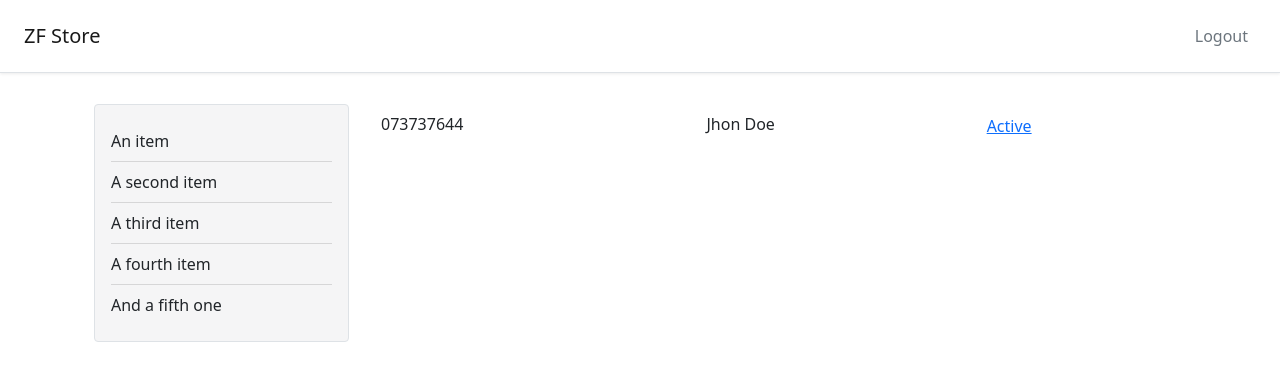
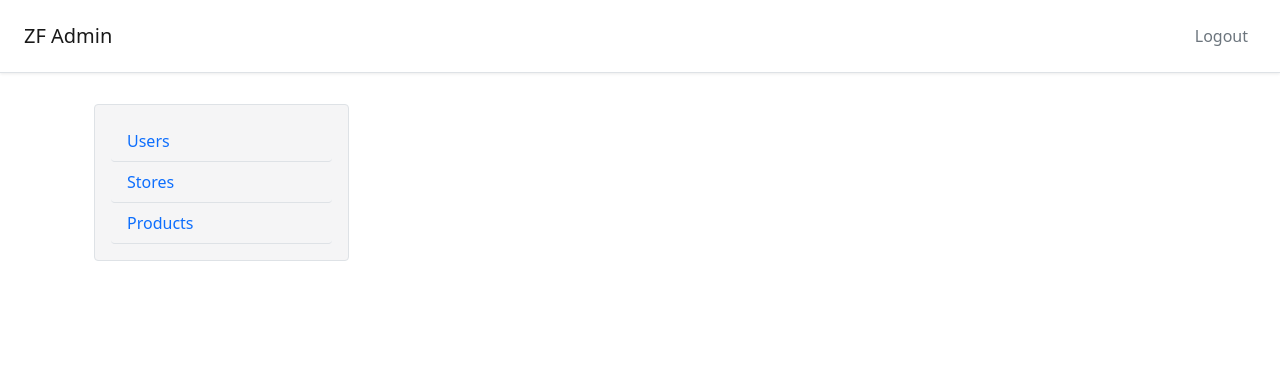
Before and after one commit to ramunaidubobbili/zf-store, a React (Create React App) app: page /admin in a window 1280 px wide. Shown: the top 380 px of the page. Built offline with nearby package versions, Linux system fonts and the light colour scheme.

Commit message:
User page changes

```diff
--- a/src/App.js
+++ b/src/App.js
@@ -1,6 +1,7 @@
 import React from "react";
-import { BrowserRouter as Router, Routes, Route } from "react-router-dom";
+import { Routes, Route } from "react-router-dom";
 
+import Layout from "./components/Layout";
 import Home from "./components/home";
 import Admin from "./components/admin/admin";
 import './custom.css';
@@ -8,14 +9,14 @@ import './custom.css';
 function App() {
   return (
     <div className="App">
-      <Router>
-        <main>
-          <Routes>
-            <Route path="/" element={ <Home/> } />
-            <Route path="admin" element={ <Admin/> } />
-          </Routes>
-        </main>
-      </Router>
+      <main>
+        <Routes>
+          <Route path="/" element={<Layout />}>
+            <Route path="/" element={<Home />} />
+            <Route path="/admin/*" element={<Admin />} />
+          </Route>
+        </Routes>
+      </main>
     </div>
   );
 }
--- /dev/null
+++ b/src/components/Layout.jsx
@@ -0,0 +1,17 @@
+import React from "react";
+import { Outlet } from "react-router-dom";
+
+class Layout extends React.Component{
+    render(){
+        return(
+            <>
+                <main>
+                    <Outlet />
+                </main>
+            </>
+
+        )
+    }
+}
+
+export default Layout;
--- a/src/components/admin/admin.jsx
+++ b/src/components/admin/admin.jsx
@@ -1,52 +1,25 @@
 import React from "react";
-import { Link } from "react-router-dom";
+import { Routes, Route } from "react-router-dom";
+
+import AdminHeader from "./header";
+import LeftMenu from "./left-menu";
+import Users from "./users";
+import Stores from "./stores";
+import Products from "./products";
 
 class Admin extends React.Component{
     render(){
         return(
             <>
-                <header className="header mb-3 d-flex fixed-top border-bottom">
-                    <div className="container-fluid">
-                        <nav className="navbar navbar-expand-lg navbar-light py-md-3">
-                            <div className="container-fluid">
-                                <button className="navbar-toggler" type="button" data-bs-toggle="collapse" data-bs-target="#navbarTogglerDemo03" aria-controls="navbarTogglerDemo03" aria-expanded="false" aria-label="Toggle navigation">
-                                    <span className="navbar-toggler-icon"></span>
-                                </button>
-                                <Link to="/" className="navbar-brand">ZF Store</Link>
-                                <div className="collapse navbar-collapse justify-content-end" id="navbarTogglerDemo03">
-                                    <Link to="/" className="nav-link text-secondary text-center px-2 py-0">
-                                        Logout
-                                    </Link>
-                                </div>
-                            </div>
-                        </nav>
-                    </div>
-                </header>
-
+                <AdminHeader/>
                 <div className="container p-4">
                     <div className="row">
-                        <div className="col-sm-12 col-md-3">
-                            <div className="left-menu p-3 border rounded">
-                                <ul className="list-group list-group-flush">
-                                    <li className="list-group-item px-0">An item</li>
-                                    <li className="list-group-item px-0">A second item</li>
-                                    <li className="list-group-item px-0">A third item</li>
-                                    <li className="list-group-item px-0">A fourth item</li>
-                                    <li className="list-group-item px-0">And a fifth one</li>
-                                </ul>
-                            </div>
-                        </div>
-                        <div className="col-sm-12 col-md-9">
-                            <table className="table table-borderless">
-                                <tbody>
-                                    <tr>
-                                        <td>073737644</td>
-                                        <td>Jhon Doe</td>
-                                        <td><button className="btn btn-link p-0">Active</button></td>
-                                    </tr>
-                                </tbody>
-                            </table>
-                        </div>
+                        <LeftMenu/>
+                        <Routes>
+                            <Route exact path="users" element={ <Users/> } />
+                            <Route path='stores' element={ <Stores/> }/>
+                            <Route path="products" element={ <Products/> } />
+                        </Routes>
                     </div>
                 </div>
             </>
--- /dev/null
+++ b/src/components/admin/header.jsx
@@ -0,0 +1,28 @@
+import React from "react";
+import { Link } from "react-router-dom";
+
+class AdminHeader extends React.Component{
+    render(){
+        return(
+            <header className="header mb-3 d-flex fixed-top border-bottom">
+                <div className="container-fluid">
+                    <nav className="navbar navbar-expand-lg navbar-light py-md-3">
+                        <div className="container-fluid">
+                            <button className="navbar-toggler" type="button" data-bs-toggle="collapse" data-bs-target="#navbarTogglerDemo03" aria-controls="navbarTogglerDemo03" aria-expanded="false" aria-label="Toggle navigation">
+                                <span className="navbar-toggler-icon"></span>
+                            </button>
+                            <Link to="/" className="navbar-brand">ZF Admin</Link>
+                            <div className="collapse navbar-collapse justify-content-end" id="navbarTogglerDemo03">
+                                <Link to="/" className="nav-link text-secondary text-center px-2 py-0">
+                                    Logout
+                                </Link>
+                            </div>
+                        </div>
+                    </nav>
+                </div>
+            </header>
+        )
+    }
+}
+
+export default AdminHeader;
--- /dev/null
+++ b/src/components/admin/left-menu.jsx
@@ -0,0 +1,26 @@
+import React from "react";
+import { NavLink } from "react-router-dom";
+
+class LeftMenu extends React.Component{
+    render(){
+        return(
+            <div className="col-sm-12 col-md-3">
+                <div className="left-menu p-3 border rounded h-100">
+                    <div className="nav flex-column nav-pills" >
+                        <NavLink to="users" activeclassname="active" className="nav-link border-bottom">
+                            Users
+                        </NavLink>
+                        <NavLink to="stores" activeclassname="active" className="nav-link border-bottom">
+                            Stores
+                        </NavLink>
+                        <NavLink to="products" activeclassname="active" className="nav-link border-bottom">
+                            Products
+                        </NavLink>
+                    </div>
+                </div>
+            </div>
+        )
+    }
+}
+
+export default LeftMenu;
--- /dev/null
+++ b/src/components/admin/products.jsx
@@ -0,0 +1,12 @@
+import React from "react";
+
+class Products extends React.Component{
+    render(){
+        return(
+            <div className="col-sm-12 col-md-9">
+                Products
+            </div>
+        )
+    }
+}
+export default Products;
--- /dev/null
+++ b/src/components/admin/stores.jsx
@@ -0,0 +1,12 @@
+import React from "react";
+
+class Stores extends React.Component{
+    render(){
+        return(
+            <div className="col-sm-12 col-md-9">
+                Stores
+            </div>
+        )
+    }
+}
+export default Stores;
--- /dev/null
+++ b/src/components/admin/users.jsx
@@ -0,0 +1,37 @@
+import React from "react";
+
+class Users extends React.Component{
+    render(){
+        return(
+            <div className="col-sm-12 col-md-9">
+                <form className="d-flex me-4 mb-4 pb-3 border-bottom justify-content-end">
+                    <input className="form-control form-control-lg search-control w-50" type="search" placeholder="Search for name" aria-label="Search"/>
+                </form>
+                <div className="table-responsive">
+                    <table className="table table-striped table-hover">
+                        <thead>
+                            <tr>
+                                <th scope="col">ID</th>
+                                <th scope="col">Name</th>
+                                <th scope="col">Status</th>
+                            </tr>
+                        </thead>
+                        <tbody>
+                            <tr>
+                                <td scope="row">073737644</td>
+                                <td>Jhon Doe</td>
+                                <td><button className="btn btn-link p-0">Active</button></td>
+                            </tr>
+                            <tr>
+                                <td scope="row">96676224</td>
+                                <td>Micle Jack</td>
+                                <td><button className="btn btn-link p-0">Active</button></td>
+                            </tr>
+                        </tbody>
+                    </table>
+                </div>
+            </div>
+        )
+    }
+}
+export default Users;
--- a/src/index.js
+++ b/src/index.js
@@ -1,5 +1,6 @@
 import React from 'react';
 import ReactDOM from 'react-dom';
+import { BrowserRouter as Router} from "react-router-dom";
 import 'bootstrap/dist/css/bootstrap.min.css';
 import 'font-awesome/css/font-awesome.min.css';
 import App from './App';
@@ -7,7 +8,9 @@ import reportWebVitals from './reportWebVitals';
 
 ReactDOM.render(
   <React.StrictMode>
-    <App />
+    <Router>
+      <App />
+    </Router>
   </React.StrictMode>,
   document.getElementById('root')
 );
```
